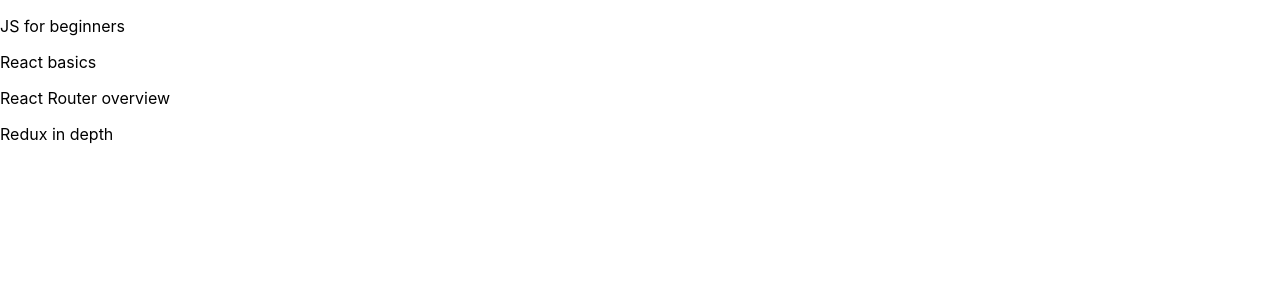
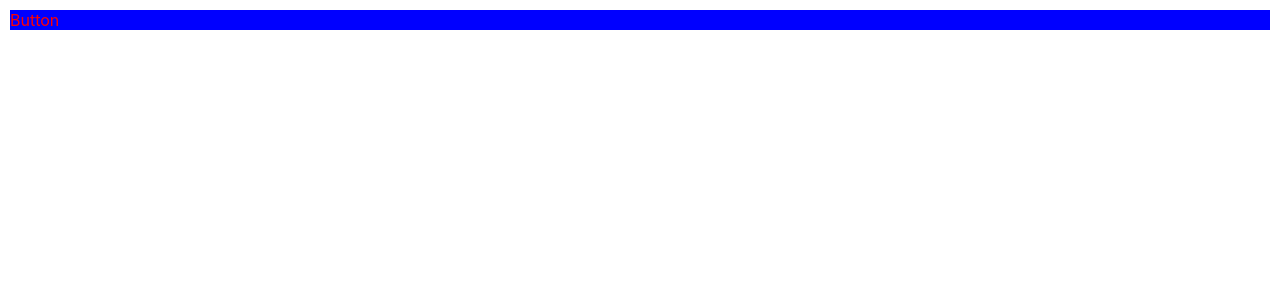
Before and after one commit to szczepanskimichal/rr, a React (Create React App) app: page / in a window 1280 px wide. Shown: the top 300 px of the page. Built offline with nearby package versions, Linux system fonts and the light colour scheme.

Commit message:
working
developing and repeating React topics

```diff
--- a/src/App.js
+++ b/src/App.js
@@ -1,26 +1,36 @@
 import React from "react";
-import Header from "./components/Header";
-
-function Book({ tittle }) {
-  return <p>{tittle}</p>;
-}
+import Button from "./components/Button/Button";
+// import { func } from "prop-types";
 
 function App() {
-  const favouriteBooks = [
-    { id: "id-1", name: "JS for beginners" },
-    { id: "id-2", name: "React basics" },
-    { id: "id-3", name: "React Router overview" },
-    { id: "id-4", name: "Redux in depth" },
-  ];
   return (
     <div>
-      {favouriteBooks.map((book) => (
-        // <p>{book.name}</p>
-        <Book tittle={book.name} id={book.id} key={book.id} />
-      ))}
+      <Button />
     </div>
   );
 }
+
+//------------------------------------------------------------
+// function Book({ tittle }) {
+//   return <p>{tittle}</p>;
+// }
+
+// function App() {
+//   const favouriteBooks = [
+//     { id: "id-1", name: "JS for beginners" },
+//     { id: "id-2", name: "React basics" },
+//     { id: "id-3", name: "React Router overview" },
+//     { id: "id-4", name: "Redux in depth" },
+//   ];
+//   return (
+//     <div>
+//       {favouriteBooks.map((book) => (
+//         // <p>{book.name}</p>
+//         <Book tittle={book.name} id={book.id} key={book.id} />
+//       ))}
+//     </div>
+//   );
+// }
 
 //------------------------------------------------------------
 // && operator
--- /dev/null
+++ b/src/components/Button/Button.js
@@ -0,0 +1,13 @@
+export default function Button() {
+  return (
+    <div
+      style={{
+        color: "red",
+        backgroundColor: "blue",
+        margin: 10,
+      }}
+    >
+      Button
+    </div>
+  );
+}
--- a/src/index.js
+++ b/src/index.js
@@ -1,7 +1,7 @@
 import React from "react";
 import ReactDOM from "react-dom/client";
 import "./index.css";
-import PropTypes from "prop-types";
+// import PropTypes from "prop-types";
 import App from "./App";
 
 const root = ReactDOM.createRoot(document.getElementById("root"));
```
